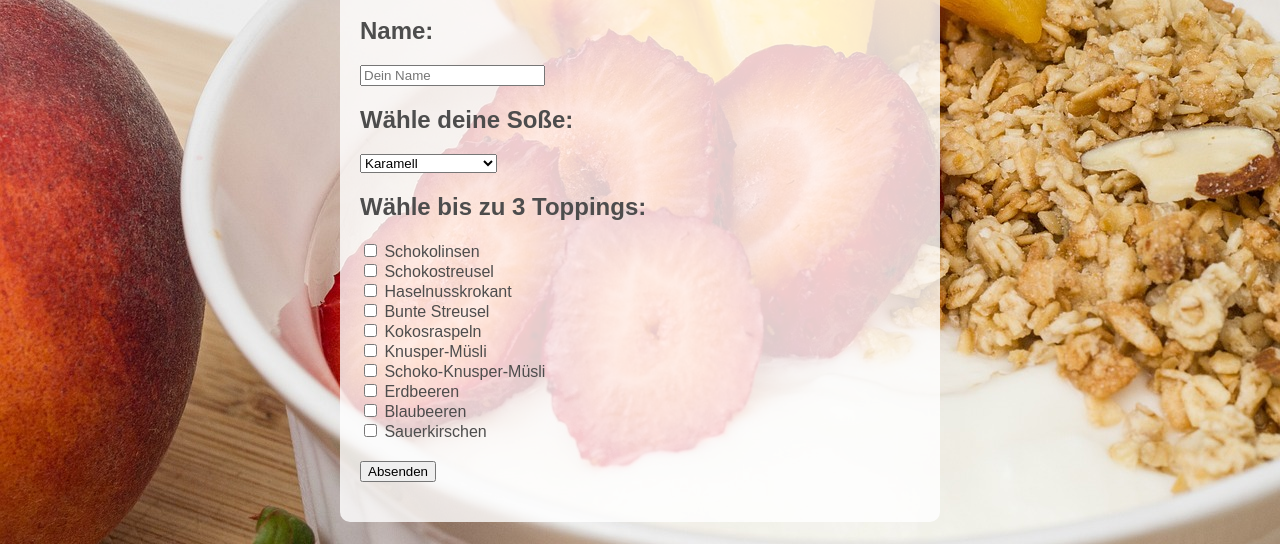
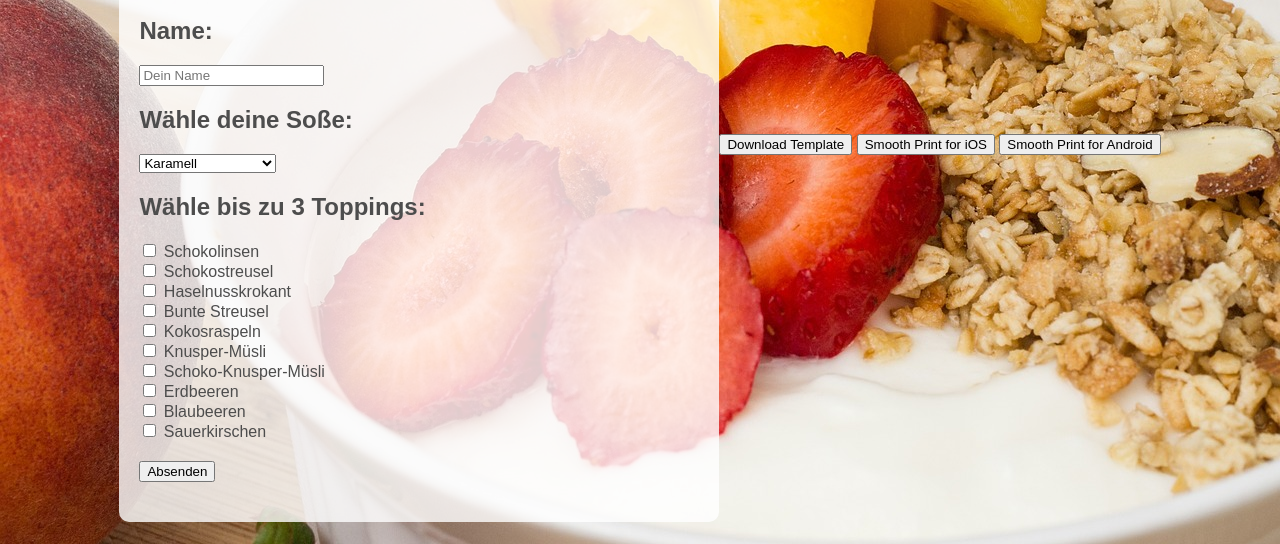
Before and after one commit to bigpresales/frozen, a plain HTML site: page index.html in a window 1280 px wide. Shown: the part 256-800 px from the top of the page. Drawn offline with Linux system fonts and the light colour scheme.

Commit message:
Update index.html

```diff
--- a/index.html
+++ b/index.html
@@ -90,6 +90,16 @@
             <p id="urlSchemeText"></p>
         </div>
     </div>
+
+
+            </div>
+        <div class="button-group">
+            <button onclick="downloadTemplate()">Download Template</button>
+            <button onclick="window.location.href='https://apps.apple.com/us/app/smooth-print/id1629559918'">Smooth Print for iOS</button>
+            <button onclick="window.location.href='https://support.brother.com/g/b/agreement.aspx?dlid=dlfp101087_000&c=eu_ot&lang=en'">Smooth Print for Android</button>
+        </div>
+    </div>
+
     <script>
         function showSummary() {
             const customerName = document.getElementById('customerName').value;
```
